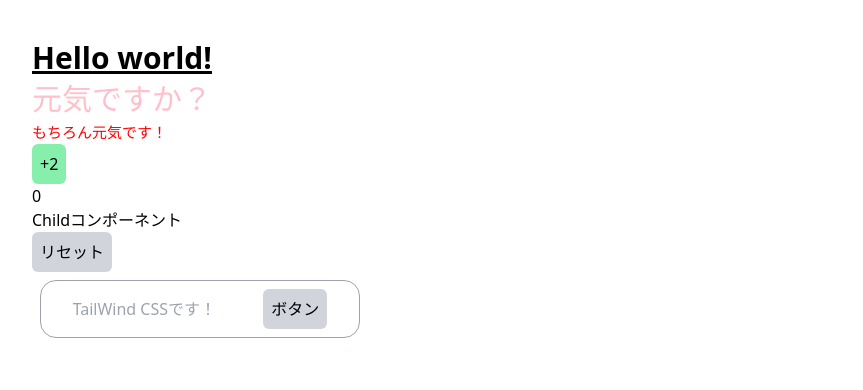
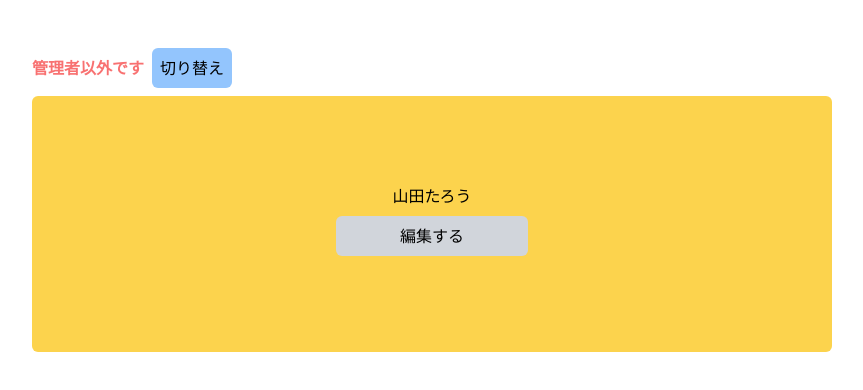
Before and after one commit to wsigma21/react-practice, a React (Create React App) app: page / in a window 1280 px wide. Shown: the top 390 px of the page, without its empty margins (8-871 px from the left). Built offline with nearby package versions, Linux system fonts and the light colour scheme.

Commit message:
add propsのバケツリレー

```diff
--- a/src/App.jsx
+++ b/src/App.jsx
@@ -1,16 +1,23 @@
-import { TailWindCss } from "./components/TailwindCss";
-import { Message } from "./components/Message";
-import { CountApp } from "./components/CountApp";
+import { useState } from "react";
 import './index.css';
+// import { TailWindCss } from "./components/TailwindCss";
+// import { Message } from "./components/Message";
+// import { CountApp } from "./components/CountApp";
+import { Card } from "./components/Card"
 
 export const App = () => {
+  const [isAdmin, setIsAdmin] = useState(false);
+  const onClickSwitch = () => setIsAdmin(!isAdmin);
 
   return (
     <>
       <div className="p-10">
-        <Message />
-        <CountApp />
-        <TailWindCss />
+        {/* <Message />
+        <CountApp /> */}
+        {/* <TailWindCss />  */}
+        {isAdmin ? <span>管理者です</span>:<span className="text-red-400 font-bold">管理者以外です</span>}
+        <button onClick={onClickSwitch} className="bg-blue-300 border-0 p-2 m-2 rounded-md hover:text-white">切り替え</button>
+        <Card isAdmin={isAdmin} />
       </div>
     </>
   );
--- /dev/null
+++ b/src/components/Card.jsx
@@ -0,0 +1,14 @@
+import { EditButton } from "./EditButton"
+
+export const Card = props => {
+  const {isAdmin} = props;
+  console.log("isAdmin=", isAdmin);
+  return (<>
+    <div className="container">
+      <div className="h-64 bg-amber-300 rounded-md w-2/3 text-center flex flex-col justify-center">
+        <p>山田たろう</p>
+        <EditButton isAdmin={isAdmin}/>
+      </div>
+    </div>
+  </>);
+}
--- /dev/null
+++ b/src/components/EditButton.jsx
@@ -0,0 +1,16 @@
+export const EditButton = (props) => {
+  const {isAdmin} = props;
+  const onClickEdit = () => alert("編集");
+  const normalStyle = "bg-green-300 w-48 mx-auto border-0 p-2 m-2 rounded-md hover:text-white";
+  const disabledStyle = "bg-gray-300 w-48 mx-auto border-0 p-2 m-2 rounded-md";
+  const style = isAdmin ? normalStyle : disabledStyle;
+  return (
+    <>
+      <button
+        className={style}
+        disabled={!isAdmin}
+        onClick={onClickEdit}
+      >編集する</button>
+    </>
+  );
+}
```
